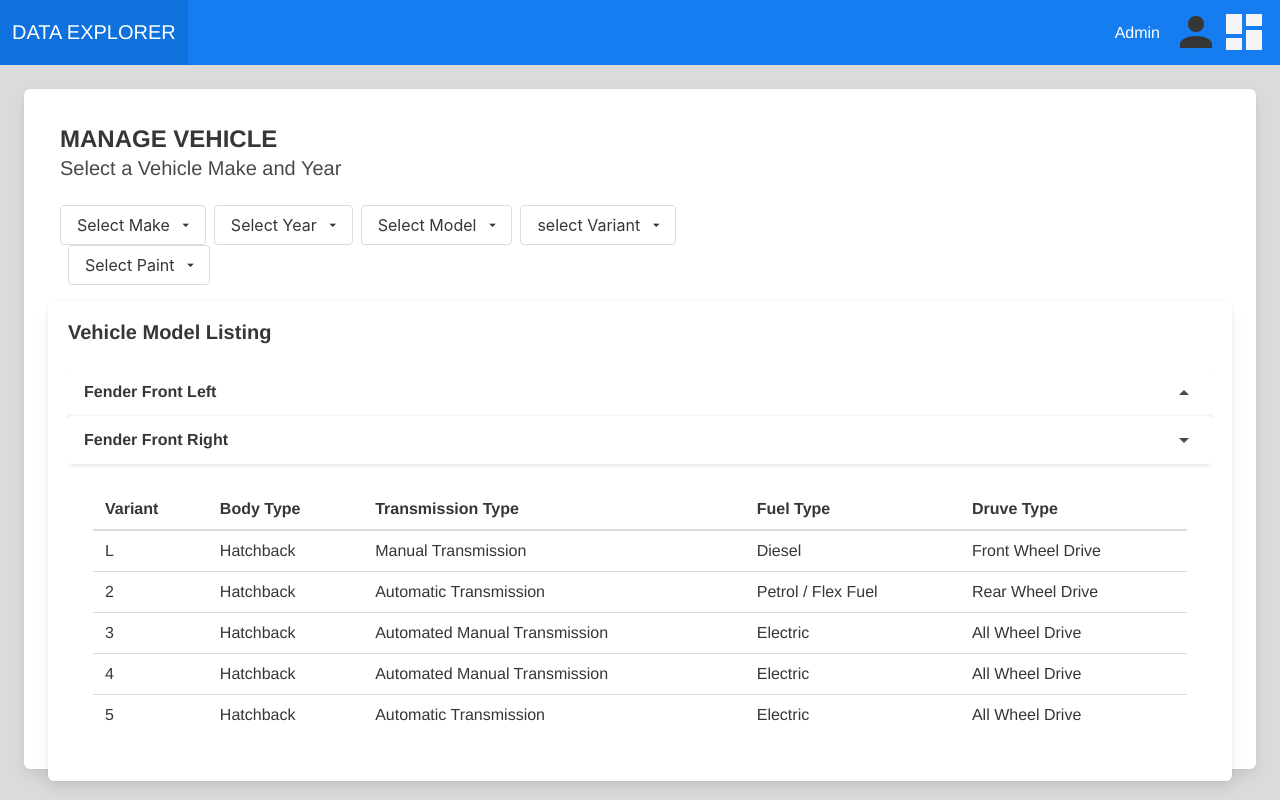
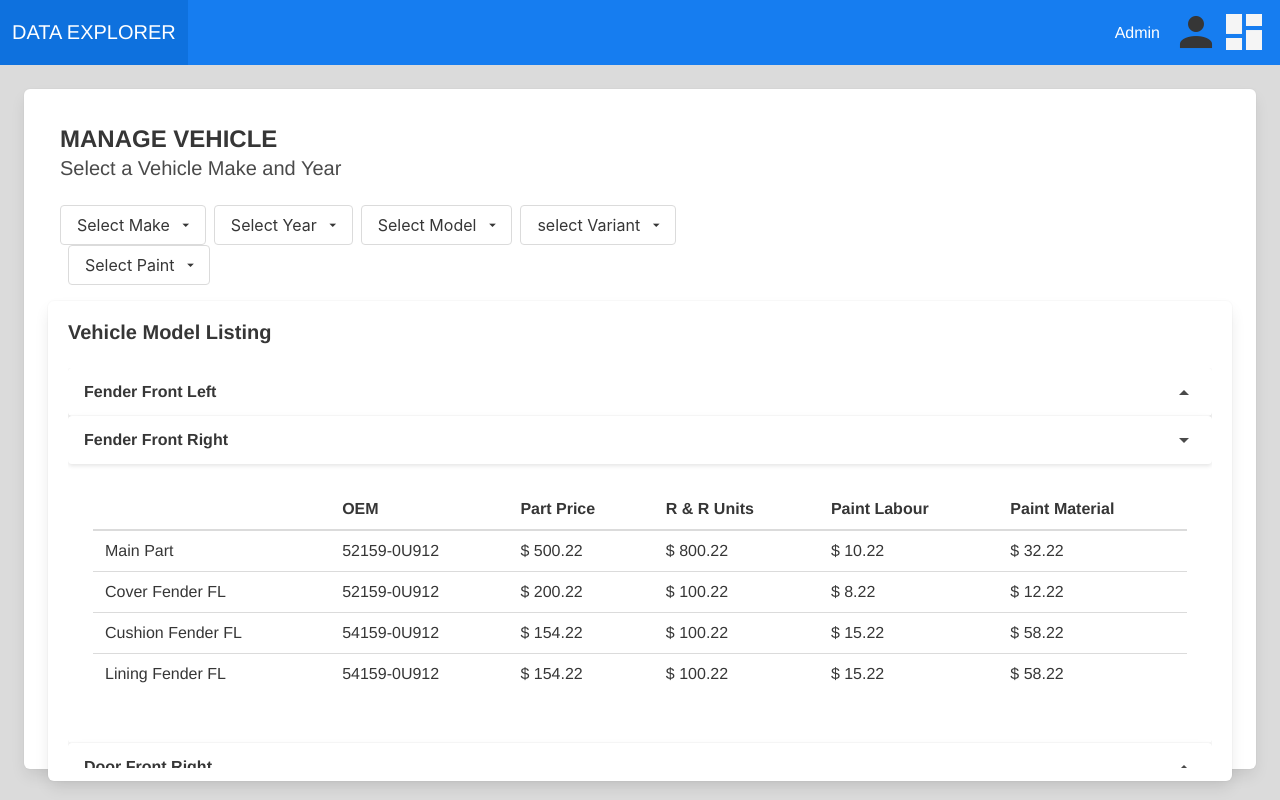
Before and after one commit to vamshiCgWork/pdas-ui-components, a Vue app: page /manageparts in a window 1280 px wide. Built offline with nearby package versions, Linux system fonts and the light colour scheme.

Commit message:
AprrovePrice 1

```diff
--- a/src/router/index.js
+++ b/src/router/index.js
@@ -28,6 +28,11 @@ const routes = [
     path: '/manageparts',
     name: 'ManageParts',
     component: () => import('../views/ManageParts')
+  },
+  {
+    path: '/approvingpirce',
+    name: 'ApprovingPrice',
+    component: () => import('../views/ApprovingPrice')
   }
 ];
 
--- /dev/null
+++ b/src/views/ApprovingPrice.vue
@@ -0,0 +1,95 @@
+<template>
+  <div>
+    <NavBar />
+    <div class="box m-5" style="height: 85vh">
+      <div class="columns m-1">
+        <div class="column has-text-left">
+          <div class="title is-size-4">$ APPROVE PRICE</div>
+          <div class="has-text-left m-1" style="height: 60vh">
+            <section style="height: 50vh; overflow-y: scroll">
+              <b-table :data="data" :columns="columns"></b-table>
+            </section>
+          </div>
+          <b-button rounded style="float: right" class="is-primary"
+            >Submit</b-button
+          >
+        </div>
+      </div>
+    </div>
+  </div>
+</template>
+
+<script>
+import NavBar from "../components/NavBar.vue";
+export default {
+  name: "ApprovingPrice",
+  components: {
+    NavBar,
+  },
+  data() {
+    return {
+      columns: [
+        { field: "time", label: "Time" },
+        { field: "year", label: "Year" },
+        { field: "make", label: "Make" },
+        { field: "model", label: "Model" },
+        { field: "variant", label: "Variant" },
+        { field: "edits", label: "Edits" },
+      ],
+      data: [
+        {
+          time: "12/16 3:20",
+          year: "2021",
+          make: "Honda",
+          model: "CR-V",
+          variant: "Touring",
+          edits: "3",
+        },
+        {
+          time: "12/15 1:21",
+          year: "2021",
+          make: "Honda",
+          model: "CR-V",
+          variant: "EX-L",
+          edits: "2",
+        },
+        {
+          time: "12/10 12:45",
+          year: "2018",
+          make: "BMW",
+          model: "X5",
+          variant: "Ultra",
+          edits: "6",
+        },
+        {
+          time: "12/09 10:20",
+          year: "2015",
+          make: "Chevrolet",
+          model: "Malibu",
+          variant: "LX",
+          edits: "3",
+        },
+        {
+          time: "12/09 10:20",
+          year: "2015",
+          make: "Audi",
+          model: "Q6",
+          variant: "Sport 2.6",
+          edits: "3",
+        },
+        {
+          time: "12/08 10:20",
+          year: "2019",
+          make: "HYNDAI",
+          model: "Santa Fe",
+          variant: "Rover Plus",
+          edits: "3",
+        },
+      ],
+    };
+  },
+};
+</script>
+
+<style>
+</style>
--- a/src/views/ManageParts.vue
+++ b/src/views/ManageParts.vue
@@ -138,61 +138,62 @@ export default {
     return {
       data: [
         {
-          id: "L",
-          first_name: "Hatchback",
-          last_name: "Manual Transmission",
-          date: "Diesel",
-          gender: "Front Wheel Drive",
+          part: "Main Part",
+          id: "52159-0U912",
+          first_name: "$ 500.22",
+          last_name: "$ 800.22",
+          date: "$ 10.22",
+          gender: "$ 32.22",
         },
         {
-          id: 2,
-          first_name: "Hatchback",
-          last_name: "Automatic Transmission",
-          date: "Petrol / Flex Fuel",
-          gender: "Rear Wheel Drive",
+          part: "Cover Fender FL",
+          id: "52159-0U912",
+          first_name: "$ 200.22",
+          last_name: "$ 100.22",
+          date: "$ 8.22",
+          gender: "$ 12.22",
         },
         {
-          id: 3,
-          first_name: "Hatchback",
-          last_name: "Automated Manual Transmission",
-          date: "Electric",
-          gender: "All Wheel Drive",
+          part: "Cushion Fender FL",
+          id: "54159-0U912",
+          first_name: "$ 154.22",
+          last_name: "$ 100.22",
+          date: "$ 15.22",
+          gender: "$ 58.22",
         },
         {
-          id: 4,
-          first_name: "Hatchback",
-          last_name: "Automated Manual Transmission",
-          date: "Electric",
-          gender: "All Wheel Drive",
-        },
-        {
-          id: 5,
-          first_name: "Hatchback",
-          last_name: "Automatic Transmission",
-          date: "Electric",
-          gender: "All Wheel Drive",
+          part: "Lining Fender FL",
+          id: "54159-0U912",
+          first_name: "$ 154.22",
+          last_name: "$ 100.22",
+          date: "$ 15.22",
+          gender: "$ 58.22",
         },
       ],
       columns: [
         {
+          field: "part",
+          label: "",
+        },
+        {
           field: "id",
-          label: "Variant",
+          label: "OEM",
         },
         {
           field: "first_name",
-          label: "Body Type",
+          label: "Part Price",
         },
         {
           field: "last_name",
-          label: "Transmission Type",
+          label: "R & R Units",
         },
         {
           field: "date",
-          label: "Fuel Type",
+          label: "Paint Labour",
         },
         {
           field: "gender",
-          label: "Druve Type",
+          label: "Paint Material",
         },
       ],
       isOpen: 1,
```
